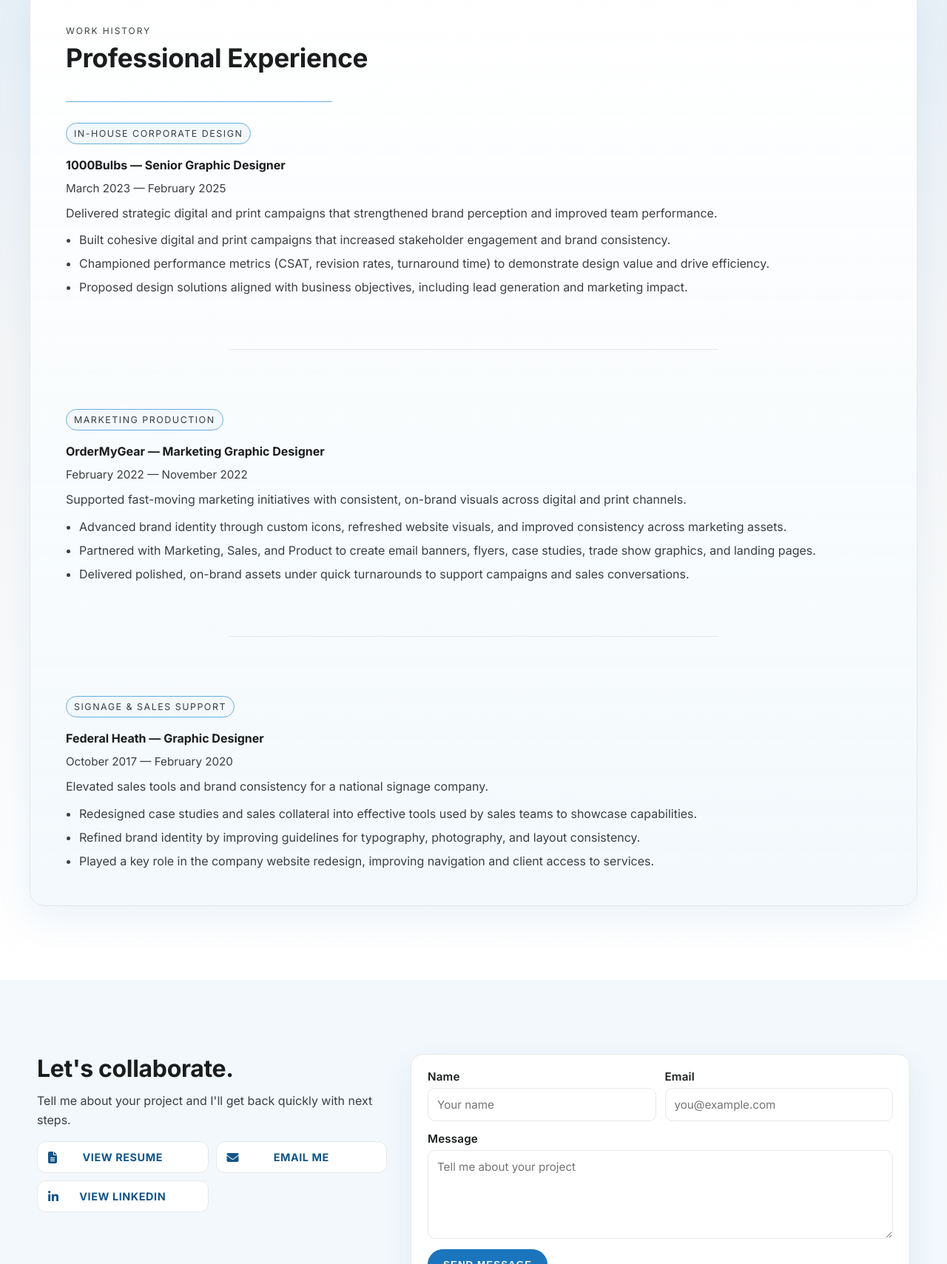
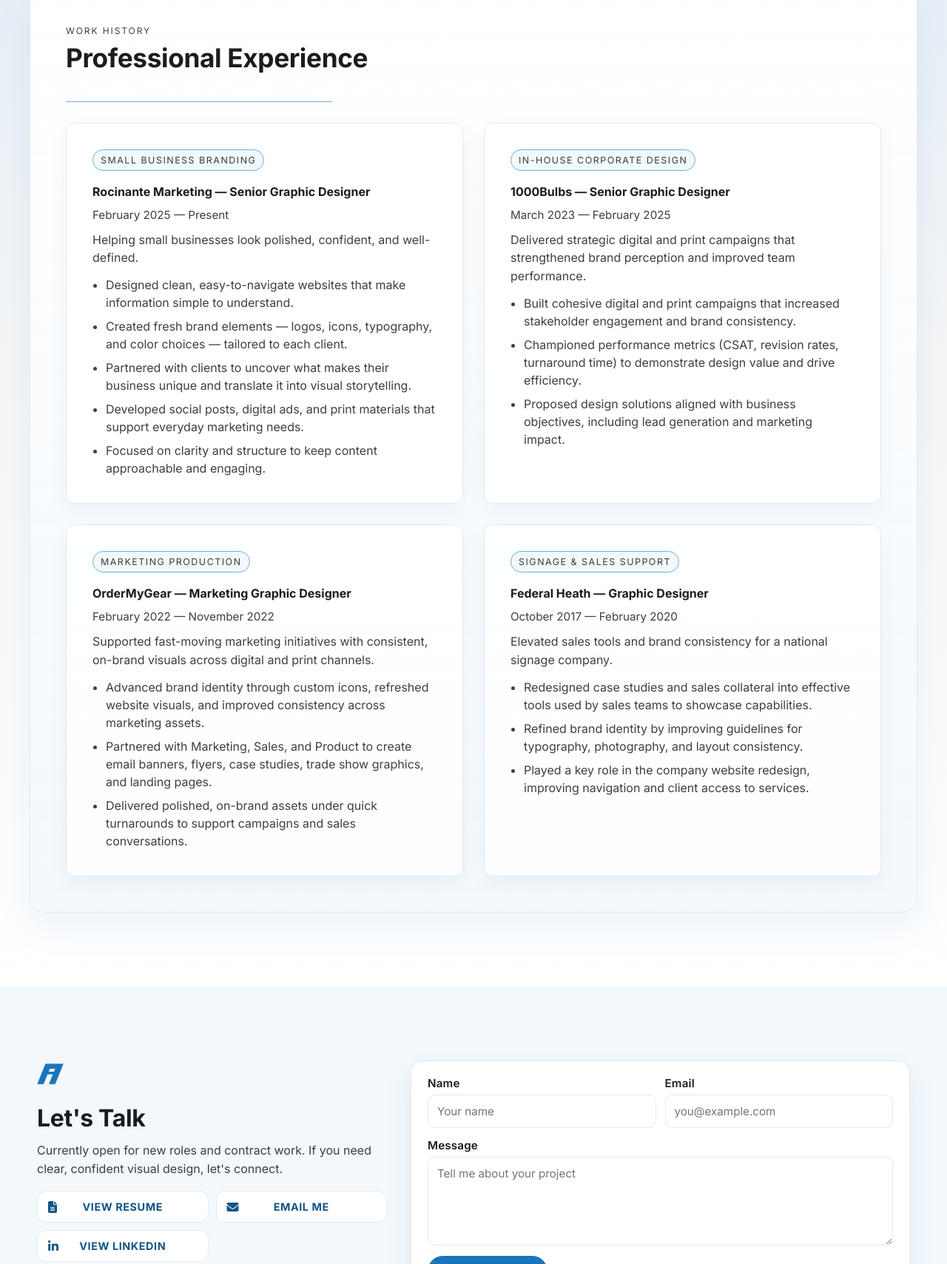
Before and after one commit to rocimktg/abel, a plain HTML site: page index.html in a window 1280 px wide. Shown: the part 2396-4105 px from the top of the page at 74% size. Drawn offline with Linux system fonts and the light colour scheme.

```diff
--- a/index.html
+++ b/index.html
@@ -250,6 +250,24 @@
       <div class="experience__content">
         <article class="experience__row">
           <div class="experience__text">
+            <p class="experience__tag">SMALL BUSINESS BRANDING</p>
+            <p class="experience__company">Rocinante Marketing &mdash; Senior Graphic Designer</p>
+            <p class="experience__dates">February 2025 &mdash; Present</p>
+            <p class="experience__summary">Helping small businesses look polished, confident, and well-defined.</p>
+            <ul class="experience__list">
+              <li>Designed clean, easy-to-navigate websites that make information simple to understand.</li>
+              <li>Created fresh brand elements &mdash; logos, icons, typography, and color choices &mdash; tailored to each client.</li>
+              <li>Partnered with clients to uncover what makes their business unique and translate it into visual storytelling.</li>
+              <li>Developed social posts, digital ads, and print materials that support everyday marketing needs.</li>
+              <li>Focused on clarity and structure to keep content approachable and engaging.</li>
+            </ul>
+          </div>
+        </article>
+
+        <div class="experience__divider" aria-hidden="true"></div>
+
+        <article class="experience__row">
+          <div class="experience__text">
             <p class="experience__tag">IN-HOUSE CORPORATE DESIGN</p>
             <p class="experience__company">1000Bulbs &mdash; Senior Graphic Designer</p>
             <p class="experience__dates">March 2023 &mdash; February 2025</p>
@@ -302,8 +320,9 @@
 <footer id="contact" class="footer">
   <div class="footer__container">
     <div class="footer__intro">
-      <h3 class="footer__heading">Let's collaborate.</h3>
-      <p class="footer__text">Tell me about your project and I'll get back quickly with next steps.</p>
+      <img class="footer__logo" src="img/logo.png" alt="Abel Isidro logo">
+      <h3 class="footer__heading">Let's Talk</h3>
+      <p class="footer__text">Currently open for new roles and contract work. If you need clear, confident visual design, let's connect.</p>
       <div class="footer__actions about__actions">
         <a class="about__btn about__btn--ghost" href="/resume.pdf">
           <i class="fa-solid fa-file-lines btn-icon" aria-hidden="true"></i>
--- a/styles.css
+++ b/styles.css
@@ -721,7 +721,8 @@ nav.scrolled .logo {
 
 .experience__content {
   display: grid;
-  gap: 40px;
+  grid-template-columns: repeat(auto-fit, minmax(420px, 1fr));
+  gap: 28px;
 }
 
 .experience__row {
@@ -729,6 +730,11 @@ nav.scrolled .logo {
   grid-template-columns: 1fr;
   gap: 16px;
   align-items: start;
+  padding: 35px 35px;
+  border: 1px solid var(--color-border-subtle);
+  border-radius: 12px;
+  background: rgba(255, 255, 255, 0.9);
+  box-shadow: 0 10px 26px rgba(19, 85, 135, 0.06);
 }
 
 .experience__row--reverse {
@@ -798,10 +804,7 @@ nav.scrolled .logo {
 }
 
 .experience__divider {
-  height: 1px;
-  background: var(--color-border-subtle);
-  width: 60%;
-  margin: 32px auto 40px;
+  display: none;
 }
 
 @media (min-width: 768px) {
@@ -828,6 +831,7 @@ nav.scrolled .logo {
   }
 
   .experience__content {
+    grid-template-columns: 1fr;
     gap: 32px;
   }
 
@@ -1651,6 +1655,12 @@ nav.scrolled .logo {
   line-height: 1.6;
 }
 
+.footer__logo {
+  height: 36px;
+  width: auto;
+  margin-bottom: 10px;
+}
+
 .footer__actions {
   margin-top: 4px;
 }
@@ -1730,7 +1740,7 @@ nav.scrolled .logo {
 }
 
 .footer__bottom {
-  margin-top: 28px;
+  margin-top: 100px;
   background: var(--color-blue-700);
 }
 
```
